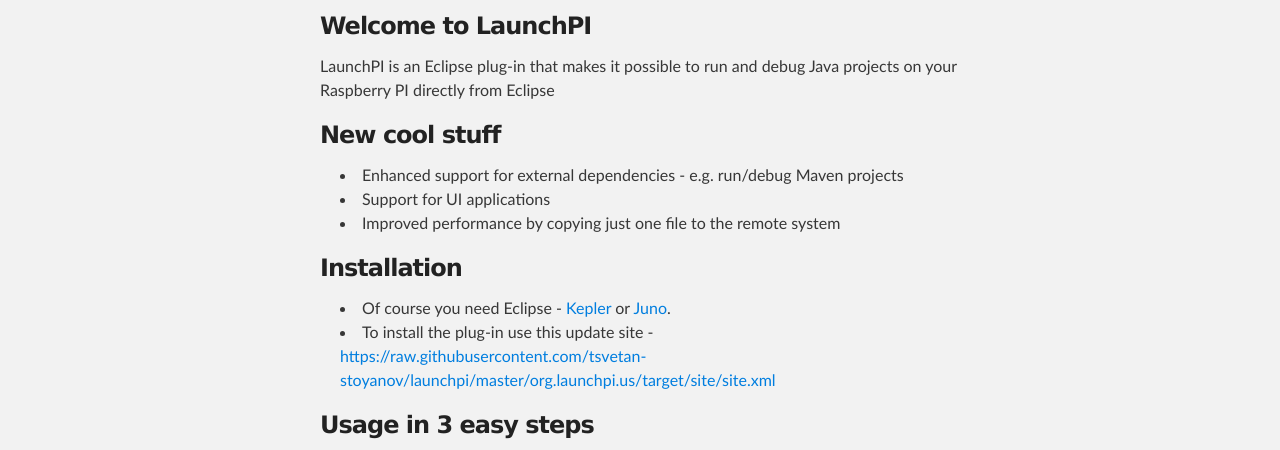
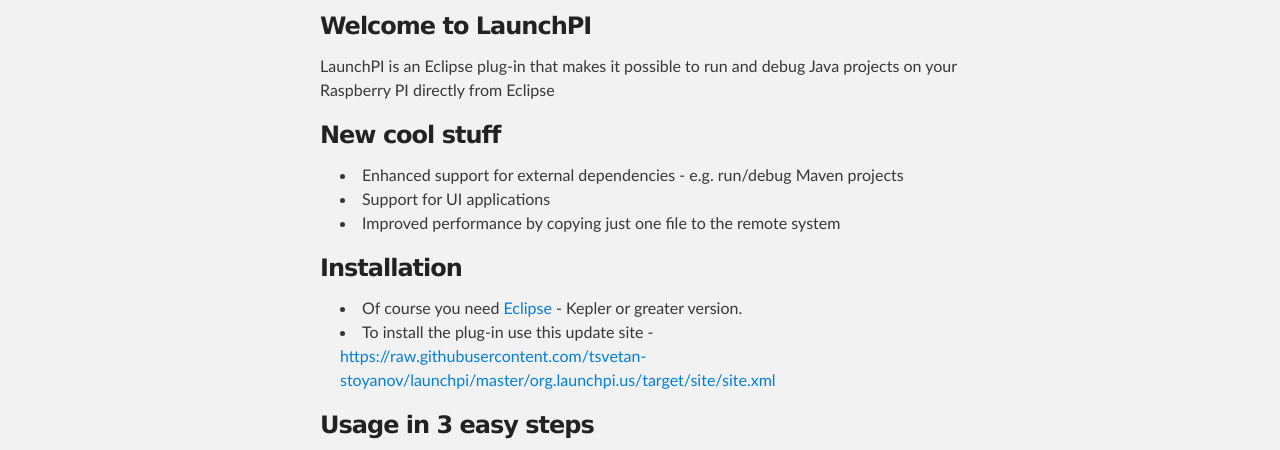
Before and after one commit to tsvetan-stoyanov/launchpi, a plain HTML site: page index.html in a window 1280 px wide. Shown: the part 252-702 px from the top of the page. Drawn offline with Linux system fonts and the light colour scheme.

Commit message:
Updated supported Eclipse versions

```diff
--- a/index.html
+++ b/index.html
@@ -47,7 +47,7 @@
 <a name="installation" class="anchor" href="#installation"><span class="octicon octicon-link"></span></a>Installation</h3>
 
 <ul>
-<li>Of course you need Eclipse - <a href="http://www.eclipse.org/kepler/">Kepler</a> or <a href="http://www.eclipse.org/juno/">Juno</a>. </li>
+<li>Of course you need <a href="http://www.eclipse.org/">Eclipse</a> - Kepler or greater version.</li>
 <li>To install the plug-in use this update site - <a href="https://raw.githubusercontent.com/tsvetan-stoyanov/launchpi/master/org.launchpi.us/target/site/site.xml">https://raw.githubusercontent.com/tsvetan-stoyanov/launchpi/master/org.launchpi.us/target/site/site.xml</a>
 </li>
 </ul><h3>
```
